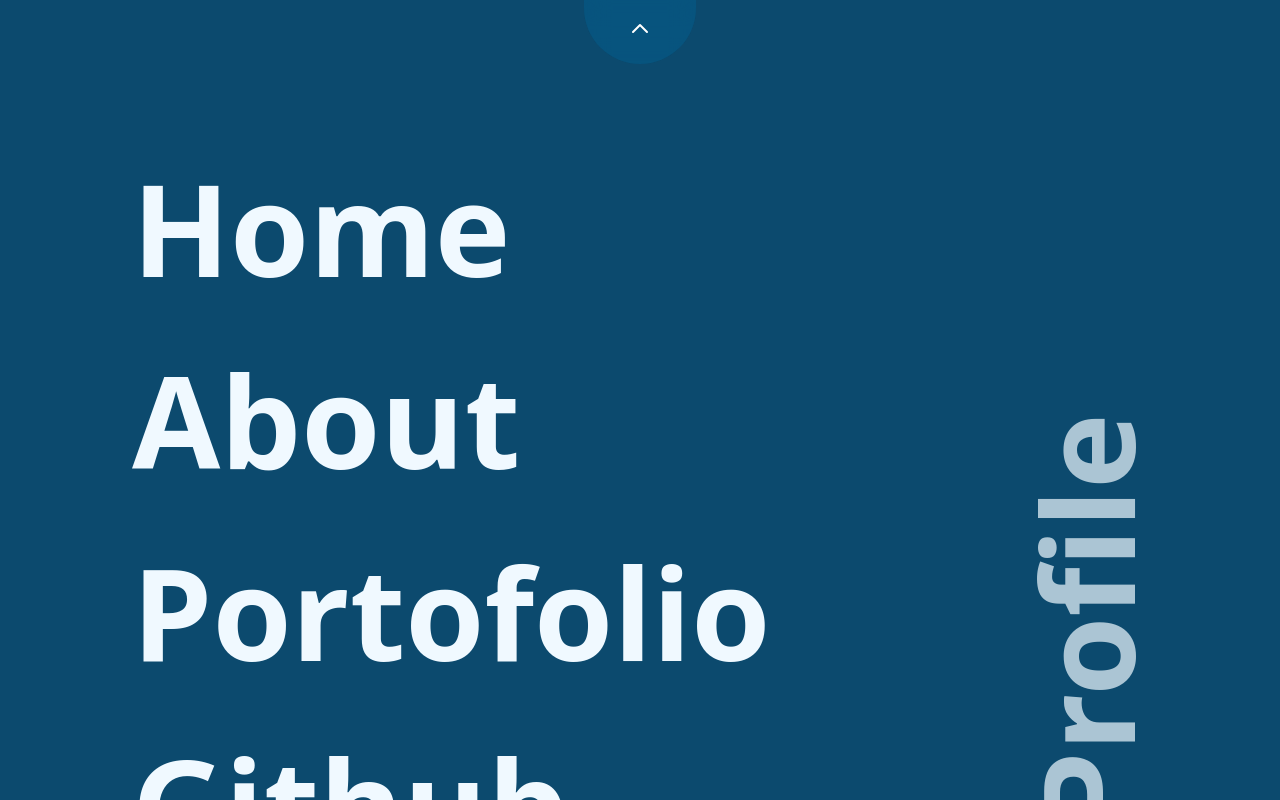
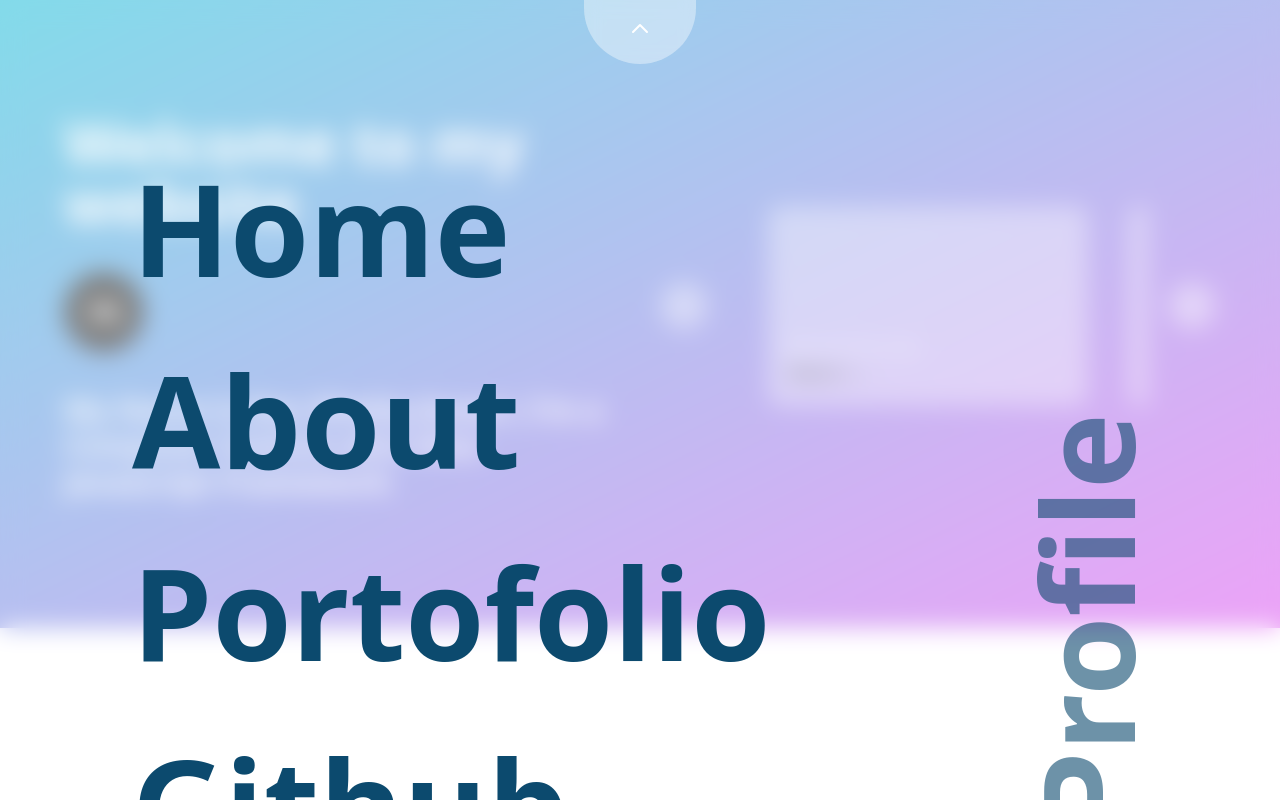
Before and after one commit to nurkholiqansori/nka-portofolio-v2, a Next.js app: page / in a window 1280 px wide. Both pictures are taken after a click on the element 640 px from the left and 31 px from the top of the page. Built offline with nearby package versions, Linux system fonts and the light colour scheme.

Commit message:
Update Nav Style

```diff
--- a/components/Carousel.tsx
+++ b/components/Carousel.tsx
@@ -28,7 +28,7 @@
   return (
     <>
       <button
-        className='bg-sky-500 p-3 rounded-full hover: '
+        className='bg-white bg-opacity-40 backdrop-blur p-3 rounded-full hover: '
         onClick={() => (num === 1 ? '' : setNum(num - 1))}
         disabled={num === 1 ? true : false}
       >
@@ -86,7 +86,7 @@
         />
       </div>
       <button
-        className='bg-sky-500 p-3 rounded-full hover: '
+        className='bg-white bg-opacity-40 backdrop-blur p-3 rounded-full hover: '
         onClick={() => (num === 4 ? '' : setNum(num + 1))}
         disabled={num === 4 ? true : false}
       >
--- a/components/MenuNav.tsx
+++ b/components/MenuNav.tsx
@@ -43,13 +43,13 @@
         leaveFrom='opacity-100'
         leaveTo='opacity-0'
       >
-        <div className='w-screen h-screen bg-sky-900 fixed top-0 overflow-y-scroll z-20 scrollbar scrollbar-thin hover:scrollbar-track-inherit scrollbar-thumb-rounded-full scrollbar-track-rounded-full scrollbar-thumb-sky-200 scrollbar-track-transparent'>
-          <div className='pl-28 py-28 text-3xl text-sky-50 font-extrabold md:text-9xl flex flex-col gap-10 mt-10'>
+        <div className='w-screen h-screen bg-white bg-opacity-50 backdrop-blur-md fixed top-0 overflow-y-scroll z-20 scrollbar scrollbar-thin hover:scrollbar-track-inherit scrollbar-thumb-rounded-full scrollbar-track-rounded-full scrollbar-thumb-sky-200 scrollbar-track-transparent'>
+          <div className='pl-28 py-28 text-3xl text-sky-900 font-extrabold md:text-9xl flex flex-col gap-10 mt-10'>
             {nav.map((i) => (
               <ListMenuNav key={i.name} link={i.link} title={i.name} />
             ))}
           </div>
-          <div className='text-sky-50 text-opacity-70 text-3xl md:text-9xl font-extrabold absolute bottom-1/2 md:bottom-0 right-0 md:-right-32 -rotate-90 -z-[1]'>
+          <div className='text-sky-900 text-opacity-60 text-3xl md:text-9xl font-extrabold absolute bottom-1/2 md:bottom-0 right-0 md:-right-32 -rotate-90 -z-[1]'>
             My Profile
           </div>
         </div>
--- a/components/Nav.tsx
+++ b/components/Nav.tsx
@@ -6,7 +6,7 @@
 
   return (
     <>
-      <div className='top-0 left-1/2 -translate-x-1/2 bg-sky-800 backdrop-blur-md bg-opacity-70 w-28 h-16 rounded-b-full flex justify-center items-center z-30 absolute cursor-pointer'>
+      <div className='top-0 left-1/2 -translate-x-1/2 bg-white bg-opacity-40 backdrop-blur w-28 h-16 rounded-b-full flex justify-center items-center z-30 absolute cursor-pointer'>
         <div
           className='text-white animate-bounce'
           onClick={() => setShow(!show)}
```
Also changed, not shown: 1 other file (tests, documents, lock files or other folders).
